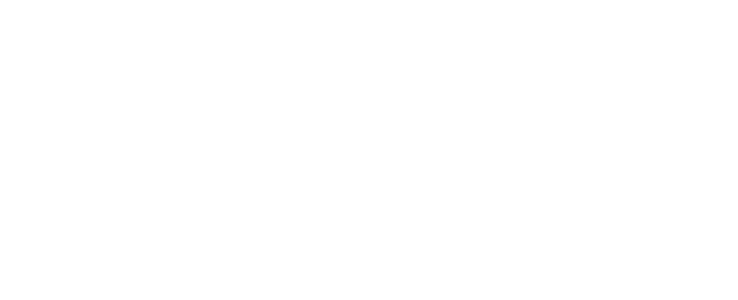
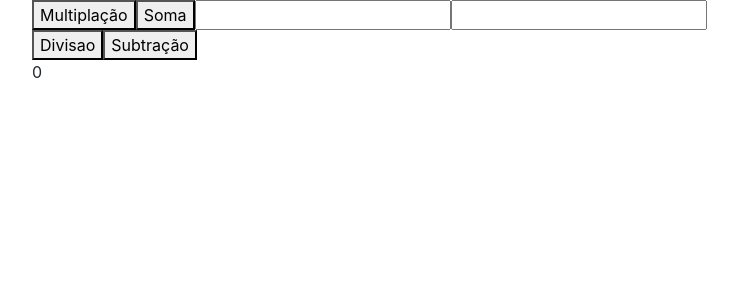
Before and after one commit to cpejr/capacitacoes, a React (Create React App) app in the folder capacitacao_git/frontend/: page /calculator in a window 1280 px wide. Shown: the top 300 px of the page, without its empty margins (53-791 px from the left). Built offline with nearby package versions, Linux system fonts and the light colour scheme.

Commit message:
Exemplo da calculadora

```diff
--- /dev/null
+++ b/capacitacao_git/frontend/src/pages/Calculator/index.js
@@ -0,0 +1,61 @@
+import React, { useState } from 'react';
+
+
+export default function Counter() {
+
+  function Multiplaca() {
+    var intnum = parseInt(numb1);
+    var intnum2 = parseInt(numb2)
+    setValor(intnum*intnum2);
+  }
+
+  function Soma() {
+    var intnum = parseInt(numb1);
+    var intnum2 = parseInt(numb2)
+    setValor(intnum2 + intnum);
+  }
+
+  function Divisao() {
+    var intnum = parseInt(numb1);
+    var intnum2 = parseInt(numb2)
+    setValor(intnum / intnum2);
+  }
+
+  function Subtracao() {
+    var intnum = parseInt(numb1);
+    var intnum2 = parseInt(numb2)
+    setValor(intnum-intnum2);
+  }
+
+  const [numb1, setNumb1] = useState(0);
+  const [numb2, setNumb2] = useState(0);
+  const [valor, setValor] = useState(0);
+
+  return (
+    <div className="container">
+     <button onClick={() => Multiplaca()}>
+        Multiplação
+     </button>
+
+      <button onClick={() => Soma()}>
+        Soma
+      </button>
+      <input type="text" onChange={e => setNumb1(e.target.value)} />
+      <input type="text" onChange={e => setNumb2(e.target.value)} />
+
+      <div className="contain">
+
+        <button onClick={() => Divisao()}>
+          Divisao
+        </button>
+
+        <button onClick={() => Subtracao()}>
+          Subtração
+        </button>
+      </div>
+
+      {valor}
+
+    </div>
+  );
+}
--- a/capacitacao_git/frontend/src/routes.js
+++ b/capacitacao_git/frontend/src/routes.js
@@ -6,6 +6,7 @@
 import Counter from './pages/Counter';
 import Fetching from './pages/FetchingData';
 import SimpleCounter from './pages/SimpleCounter';
+import Calculator from './pages/Calculator';
 
 
 export default function Routes() {
@@ -17,6 +18,9 @@
                 <Route path="/counter" exact component={Counter} />
                 <Route path="/fetch" exact component={Fetching} />
                 <Route path="/simplecounter" exact component={SimpleCounter} />
+                <Route path="/simplecounter" exact component={SimpleCounter} />
+                <Route path="/calculator" exact component={Calculator} />
+
             </Switch>
         </BrowserRouter>
     );
```
Also changed, not shown: capacitacao_git/frontend/src/pages/Calculator/styles.css (added).
